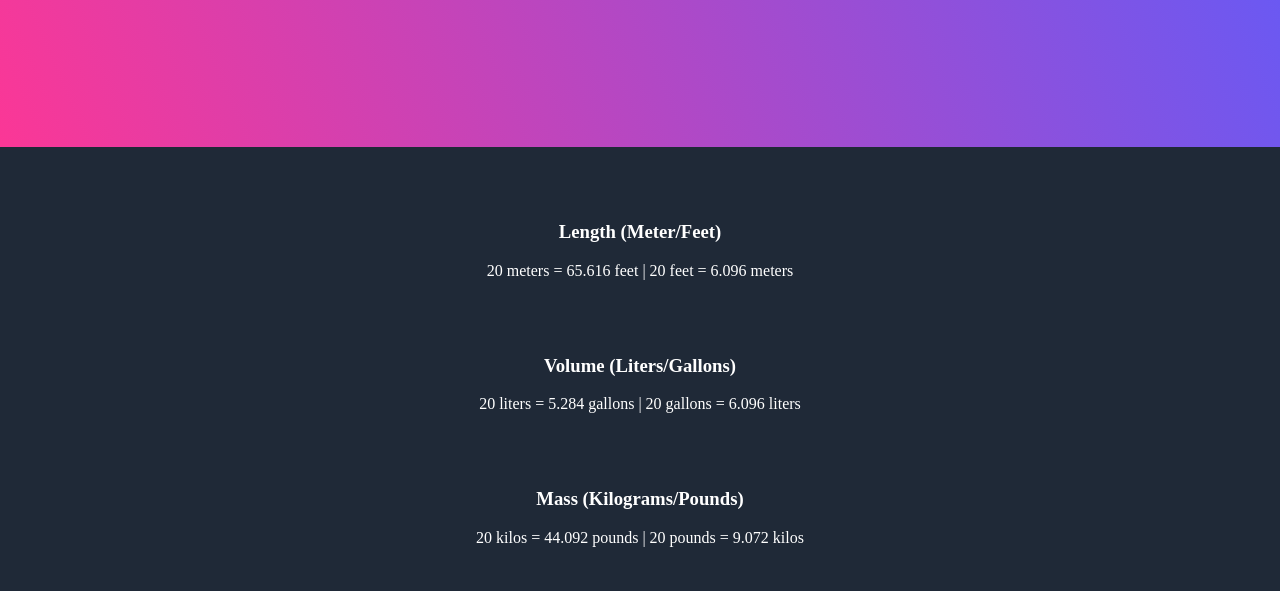
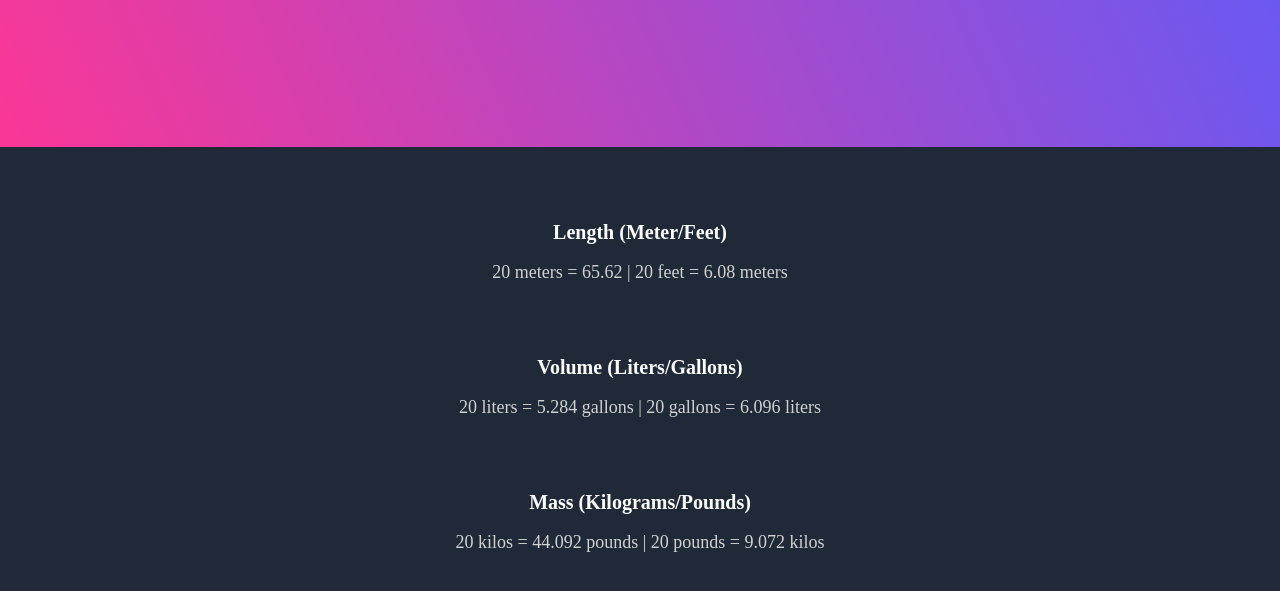
Before and after one commit to derrickhardison/unit-converter, a plain HTML site: page index.html in a window 1280 px wide. Shown: the part 403-994 px from the top of the page. Drawn offline with Linux system fonts and the light colour scheme.

Commit message:
testing different ways of manipulating the DOM

```diff
--- a/index.html
+++ b/index.html
@@ -12,20 +12,30 @@
   <body>
     <section id="number-section">
       <h1>Metric/Imperial unit conversion</h1>
-      <p>20</p>
+      <p id="main-number">20</p>
     </section>
     <section id="conversion-section">
       <div>
         <h3>Length (Meter/Feet)</h3>
-        <p>20 meters = 65.616 feet | 20 feet = 6.096 meters</p>
+        <p id="meter-feet-sentence">
+          <span class="number">20</span> meters =
+          <span id="num-feet">65.616</span> feet |
+          <span class="number">20</span> feet = 6.096 meters
+        </p>
       </div>
       <div>
         <h3>Volume (Liters/Gallons)</h3>
-        <p>20 liters = 5.284 gallons | 20 gallons = 6.096 liters</p>
+        <p>
+          <span class="number">20</span> liters = 5.284 gallons |
+          <span class="number">20</span> gallons = 6.096 liters
+        </p>
       </div>
       <div>
         <h3>Mass (Kilograms/Pounds)</h3>
-        <p>20 kilos = 44.092 pounds | 20 pounds = 9.072 kilos</p>
+        <p>
+          <span class="number">20</span> kilos = 44.092 pounds |
+          <span class="number">20</span> pounds = 9.072 kilos
+        </p>
       </div>
     </section>
     <script src="./script.js" async defer></script>
--- a/script.js
+++ b/script.js
@@ -1 +1,21 @@
-console.log("attached");
+mainNumber = +document.getElementById("main-number").textContent;
+numFeet = document.getElementById("num-feet");
+meterSentence = document.getElementById("meter-feet-sentence");
+
+console.log(mainNumber);
+console.log(meterSentence.textContent);
+
+// mainNumber.textContent = "";
+
+// 1 meter = 3.280 foot
+let convertedNumFeet = 0;
+let convertedNumMeter = 0;
+function meterFeet() {
+  convertedNumFeet = mainNumber * 3.281;
+  convertedNumMeter = mainNumber * 0.304;
+  // numFeet.textContent = convertedNumFeet;
+
+  meterSentence.textContent = `${mainNumber} meters = ${convertedNumFeet} | ${mainNumber} feet = ${convertedNumMeter} meters`;
+}
+meterFeet();
+console.log(convertedNumFeet);
--- a/style.css
+++ b/style.css
@@ -34,6 +34,12 @@ p {
 
 #conversion-section h3 {
   margin-top: 75px;
+  font-size: 20px;
+}
+
+#conversion-section p {
+  color: #d2d2d2;
+  font-size: 18px;
 }
 
 #number-section h1 {
```
